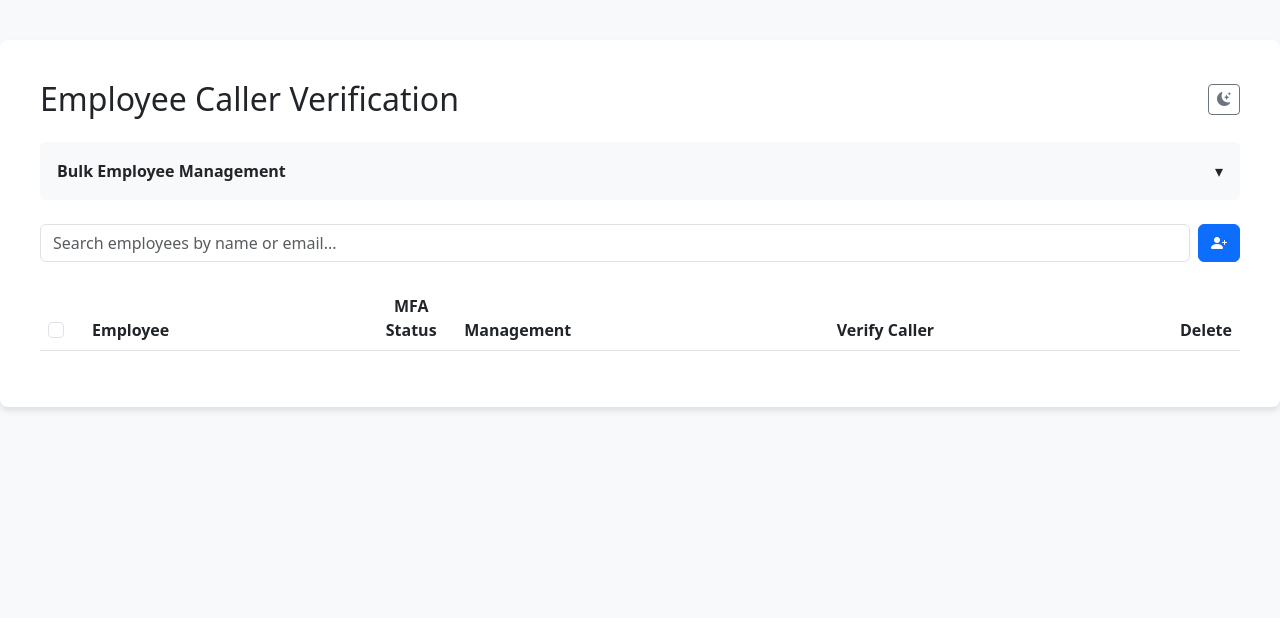
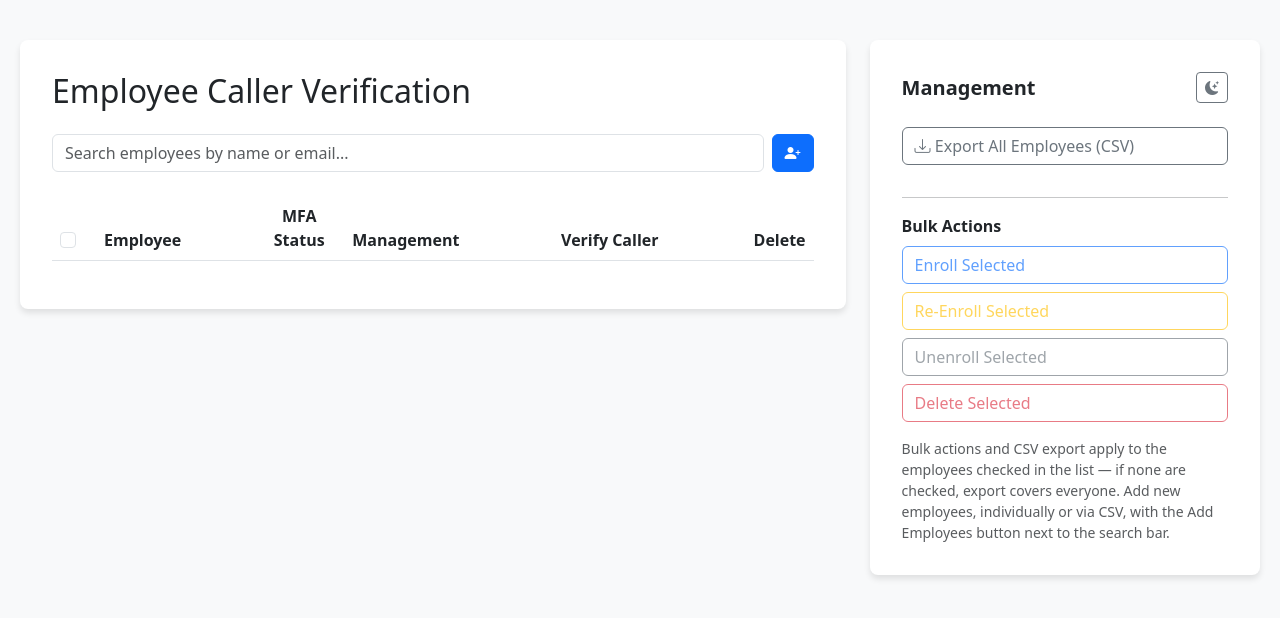
Before and after one commit to miles-howell/Vixxing, a Django app: template TOTP/verify/templates/verify/dashboard.html in a window 1280 px wide. Shown: the top 618 px of the page. Run offline with Django 5.2, Linux system fonts and the light colour scheme; the template is opened without the code that fills it, so the values that code supplies are empty.

Commit message:
Split dashboard into a sticky two-panel layout with a custom confirm dialog
- Fix row spacing: more cell padding, a min-width on the Management
  column so button labels never wrap, and collapse the empty status
  span so the Verify Caller column stops sitting lower than its
  neighbors.
- Restructure into a ~70:30 two-panel layout: a wide employee-list panel
  (title, search, add-employees, table) and a narrow "Management" panel
  (dark/light toggle, CSV export, bulk actions) that use position:sticky
  to stay in view while the employee list scrolls beneath it. The bulk
  actions section no longer needs its collapse/expand toggle now that it
  has a dedicated, always-visible panel; buttons stack vertically to fit
  the narrower column.
- Replace every native confirm() with a custom Bootstrap-modal-based
  confirmation dialog that's always centered in the viewport, so
  confirming a destructive action never requires scrolling or hunting
  for a browser-native popup. All DOM updates already happened via
  fetch() with in-place patching, so scroll position is naturally
  preserved across actions - verified this holds with the new layout.

```diff
--- a/TOTP/verify/templates/verify/dashboard.html
+++ b/TOTP/verify/templates/verify/dashboard.html
@@ -17,59 +17,56 @@
     <link href="https://cdn.jsdelivr.net/npm/bootstrap-icons@1.11.3/font/bootstrap-icons.css" rel="stylesheet">
     <style>
         body { background-color: var(--bs-tertiary-bg); color: var(--bs-body-color); transition: background-color 0.15s ease, color 0.15s ease; }
-        .dashboard-container { max-width: 1320px; margin: 40px auto; background: var(--bs-body-bg); padding: 40px; border-radius: 8px; box-shadow: 0 4px 6px rgba(0,0,0,0.1); }
+
+        .dashboard-layout {
+            display: flex;
+            align-items: flex-start;
+            gap: 24px;
+            max-width: 1400px;
+            margin: 40px auto;
+            padding: 0 20px;
+        }
+        .panel {
+            background: var(--bs-body-bg);
+            padding: 32px;
+            border-radius: 8px;
+            box-shadow: 0 4px 6px rgba(0,0,0,0.1);
+        }
+        .employee-panel { flex: 7 1 0; min-width: 0; }
+        .management-panel {
+            flex: 3 1 0;
+            min-width: 280px;
+            position: sticky;
+            top: 24px;
+        }
+        @media (max-width: 900px) {
+            .dashboard-layout { flex-direction: column; }
+            .management-panel { position: static; width: 100%; }
+        }
+
         .status-text { font-weight: bold; margin-left: 10px; }
-        .bulk-toggle .chevron { display: inline-block; transition: transform 0.2s ease; }
-        .bulk-toggle[aria-expanded="true"] .chevron { transform: rotate(180deg); }
-        #employeeTable td, #employeeTable th { vertical-align: middle; }
+        .status-text:empty { display: none; }
+
+        #employeeTable td, #employeeTable th { vertical-align: middle; padding: 0.9rem 1rem; }
         .select-col { width: 44px; }
         .delete-col { width: 60px; }
         .mfa-status-cell { width: 90px; }
         .mfa-status-cell i { font-size: 1.4rem; }
+        .management-cell { min-width: 230px; }
+        .management-cell .btn { white-space: nowrap; }
+
+        .mgmt-action-btn { text-align: left; }
     </style>
 </head>
 <body>
 
 {% csrf_token %}
 
-<div class="dashboard-container">
-    <div class="d-flex justify-content-between align-items-center mb-4">
-        <h2 class="mb-0">Employee Caller Verification</h2>
-        <button type="button" id="darkModeToggle" class="btn btn-outline-secondary btn-sm" onclick="toggleDarkMode()" title="Dark Mode" aria-label="Switch to dark mode">
-            <i class="bi bi-moon-stars-fill" id="darkModeIcon"></i>
-        </button>
-    </div>
+<div class="dashboard-layout">
+    <!-- Employee panel: title, search, add employees, employee list -->
+    <div class="panel employee-panel">
+        <h2 class="mb-4">Employee Caller Verification</h2>
 
-    <!-- Bulk CSV Export / Bulk Actions -->
-    <div class="card bg-body-tertiary mb-4 border-0">
-        <button type="button" class="btn w-100 text-start d-flex justify-content-between align-items-center bulk-toggle p-3" data-bs-toggle="collapse" data-bs-target="#bulkManagementBody" aria-expanded="false" aria-controls="bulkManagementBody">
-            <span class="fw-semibold">Bulk Employee Management</span>
-            <span class="chevron">&#9662;</span>
-        </button>
-        <div class="collapse" id="bulkManagementBody">
-            <div class="card-body pt-0">
-                <div class="d-flex flex-wrap align-items-center gap-2">
-                    <a href="{% url 'verify:export_employees' %}" id="exportEmployeesBtn" class="btn btn-outline-secondary" title="Export All Employees (CSV)" aria-label="Export All Employees (CSV)">
-                        <i class="bi bi-download"></i>
-                    </a>
-                    <div class="vr mx-1 d-none d-sm-block"></div>
-                    <span class="fw-semibold text-nowrap">Bulk Actions:</span>
-                    <button type="button" class="btn btn-outline-primary bulk-action-btn" onclick="bulkEnrollSelected()" disabled>Enroll Selected</button>
-                    <button type="button" class="btn btn-outline-warning bulk-action-btn" onclick="bulkReenrollSelected()" disabled>Re-Enroll Selected</button>
-                    <button type="button" class="btn btn-outline-secondary bulk-action-btn" onclick="bulkUnenrollSelected()" disabled>Unenroll Selected</button>
-                    <button type="button" class="btn btn-outline-danger bulk-action-btn" onclick="bulkDeleteSelected()" disabled>Delete Selected</button>
-                    <span id="selectedCount" class="text-muted small ms-2"></span>
-                </div>
-
-                <small class="text-muted d-block mt-3">
-                    Bulk actions and CSV export apply to the employees checked in the table below &mdash; if none are checked, export covers everyone.
-                    Add new employees, individually or via CSV, with the Add Employees button next to the search bar.
-                </small>
-            </div>
-        </div>
-    </div>
-
-    <!-- Real-time Search + Add Employees -->
         <div class="d-flex gap-2 mb-4">
             <input type="text" id="searchInput" class="form-control" placeholder="Search employees by name or email...">
             <button type="button" class="btn btn-primary text-nowrap" data-bs-toggle="modal" data-bs-target="#addEmployeeModal" title="Add Employees" aria-label="Add Employees">
@@ -139,6 +136,37 @@
         </div>
     </div>
 
+    <!-- Management panel: persistent tool panel, stays in view while the employee list scrolls -->
+    <div class="panel management-panel">
+        <div class="d-flex justify-content-between align-items-center mb-4">
+            <h5 class="mb-0 fw-semibold">Management</h5>
+            <button type="button" id="darkModeToggle" class="btn btn-outline-secondary btn-sm" onclick="toggleDarkMode()" title="Dark Mode" aria-label="Switch to dark mode">
+                <i class="bi bi-moon-stars-fill" id="darkModeIcon"></i>
+            </button>
+        </div>
+
+        <a href="{% url 'verify:export_employees' %}" id="exportEmployeesBtn" class="btn btn-outline-secondary w-100 mgmt-action-btn mb-3" title="Export All Employees (CSV)">
+            <i class="bi bi-download"></i> <span id="exportEmployeesLabel">Export All Employees (CSV)</span>
+        </a>
+
+        <hr>
+
+        <div class="fw-semibold mb-2">Bulk Actions</div>
+        <div class="d-grid gap-2">
+            <button type="button" class="btn btn-outline-primary mgmt-action-btn bulk-action-btn" onclick="bulkEnrollSelected()" disabled>Enroll Selected</button>
+            <button type="button" class="btn btn-outline-warning mgmt-action-btn bulk-action-btn" onclick="bulkReenrollSelected()" disabled>Re-Enroll Selected</button>
+            <button type="button" class="btn btn-outline-secondary mgmt-action-btn bulk-action-btn" onclick="bulkUnenrollSelected()" disabled>Unenroll Selected</button>
+            <button type="button" class="btn btn-outline-danger mgmt-action-btn bulk-action-btn" onclick="bulkDeleteSelected()" disabled>Delete Selected</button>
+        </div>
+        <div id="selectedCount" class="text-muted small mt-2"></div>
+
+        <small class="text-muted d-block mt-3">
+            Bulk actions and CSV export apply to the employees checked in the list &mdash; if none are checked, export covers everyone.
+            Add new employees, individually or via CSV, with the Add Employees button next to the search bar.
+        </small>
+    </div>
+</div>
+
 <!-- Add Employees Modal (individual + CSV import) -->
 <div class="modal fade" id="addEmployeeModal" tabindex="-1" aria-labelledby="addEmployeeModalLabel" aria-hidden="true">
     <div class="modal-dialog modal-dialog-centered modal-lg">
@@ -173,6 +201,25 @@
                     Import/export only covers names and email addresses &mdash; MFA secrets are never included.
                     Imported employees are added as "Not Enrolled"; enroll them individually or with Enroll Selected on the dashboard.
                 </small>
+            </div>
+        </div>
+    </div>
+</div>
+
+<!-- Custom centered confirmation modal (replaces native browser confirm() popups) -->
+<div class="modal fade" id="confirmModal" tabindex="-1" aria-labelledby="confirmModalTitle" aria-hidden="true">
+    <div class="modal-dialog modal-dialog-centered">
+        <div class="modal-content">
+            <div class="modal-header">
+                <h5 class="modal-title" id="confirmModalTitle">Please Confirm</h5>
+                <button type="button" class="btn-close" data-bs-dismiss="modal" aria-label="Close"></button>
+            </div>
+            <div class="modal-body">
+                <p id="confirmModalMessage" class="mb-0"></p>
+            </div>
+            <div class="modal-footer">
+                <button type="button" class="btn btn-outline-secondary" data-bs-dismiss="modal">Cancel</button>
+                <button type="button" id="confirmModalConfirmBtn" class="btn btn-primary">Confirm</button>
             </div>
         </div>
     </div>
@@ -234,6 +281,38 @@
     const bulkUnenrollUrl = "{% url 'verify:bulk_unenroll' %}";
     const bulkDeleteUrl = "{% url 'verify:bulk_delete' %}";
 
+    // ---- Custom confirm dialog (centered in the viewport, replaces native confirm()) ----
+    const confirmModalEl = document.getElementById('confirmModal');
+    const confirmModal = new bootstrap.Modal(confirmModalEl);
+    const confirmModalTitle = document.getElementById('confirmModalTitle');
+    const confirmModalMessage = document.getElementById('confirmModalMessage');
+    const confirmModalConfirmBtn = document.getElementById('confirmModalConfirmBtn');
+
+    function customConfirm({ title = 'Please Confirm', message, confirmText = 'Confirm', variant = 'primary' }) {
+        return new Promise((resolve) => {
+            confirmModalTitle.textContent = title;
+            confirmModalMessage.textContent = message;
+            confirmModalConfirmBtn.textContent = confirmText;
+            confirmModalConfirmBtn.className = `btn btn-${variant}`;
+
+            let settled = false;
+            const settle = (result) => {
+                if (settled) return;
+                settled = true;
+                confirmModalConfirmBtn.removeEventListener('click', onConfirm);
+                confirmModalEl.removeEventListener('hidden.bs.modal', onHidden);
+                resolve(result);
+            };
+            const onConfirm = () => { settle(true); confirmModal.hide(); };
+            // Fires on Cancel, the X button, backdrop click, and Escape - all "no".
+            const onHidden = () => settle(false);
+
+            confirmModalConfirmBtn.addEventListener('click', onConfirm);
+            confirmModalEl.addEventListener('hidden.bs.modal', onHidden);
+            confirmModal.show();
+        });
+    }
+
     // ---- Add Employees modal ----
     const addEmployeeModalEl = document.getElementById('addEmployeeModal');
     const addEmployeeModal = new bootstrap.Modal(addEmployeeModalEl);
@@ -282,7 +361,7 @@
             ? `${exportEmployeesBaseUrl}?ids=${Array.from(selectedEmployeeIds).join(',')}`
             : exportEmployeesBaseUrl;
         exportBtn.title = exportLabel;
-        exportBtn.setAttribute('aria-label', exportLabel);
+        document.getElementById('exportEmployeesLabel').textContent = exportLabel;
     }
 
     function toggleEmployeeSelection(userId, checkbox) {
@@ -428,12 +507,16 @@
     }
 
     // 2. Trigger Enrollment / Regenerate QR
-    function triggerEnrollment(userId, forceRegenerate = false) {
-        let confirmAction = true;
+    async function triggerEnrollment(userId, forceRegenerate = false) {
         if (forceRegenerate) {
-            confirmAction = confirm("This will overwrite their existing MFA setup. Are you sure?");
+            const confirmed = await customConfirm({
+                title: 'Regenerate MFA Setup',
+                message: 'This will overwrite their existing MFA setup. Are you sure?',
+                confirmText: 'Regenerate',
+                variant: 'warning',
+            });
+            if (!confirmed) return;
         }
-        if (!confirmAction) return;
 
         fetch(`${enrollUrlBase}${userId}/`, {
             method: 'POST',
@@ -457,8 +540,14 @@
     }
 
     // 3. Unenroll Employee (clears MFA, keeps the account)
-    function unenrollEmployee(userId) {
-        if (!confirm("Are you sure? Their current authenticator app will stop working.")) return;
+    async function unenrollEmployee(userId) {
+        const confirmed = await customConfirm({
+            title: 'Unenroll Employee',
+            message: 'Are you sure? Their current authenticator app will stop working.',
+            confirmText: 'Unenroll',
+            variant: 'danger',
+        });
+        if (!confirmed) return;
 
         fetch(`${unenrollUrlBase}${userId}/`, {
             method: 'POST',
@@ -473,8 +562,14 @@
     }
 
     // 3b. Delete Employee (permanently removes the account, enrolled or not)
-    function deleteEmployee(userId) {
-        if (!confirm("Permanently delete this employee? This cannot be undone.")) return;
+    async function deleteEmployee(userId) {
+        const confirmed = await customConfirm({
+            title: 'Delete Employee',
+            message: 'Permanently delete this employee? This cannot be undone.',
+            confirmText: 'Delete',
+            variant: 'danger',
+        });
+        if (!confirmed) return;
 
         fetch(`${deleteUrlBase}${userId}/`, {
             method: 'POST',
@@ -568,10 +663,16 @@
         }).then(response => response.json());
     }
 
-    function bulkEnrollSelected() {
+    async function bulkEnrollSelected() {
         const ids = Array.from(selectedEmployeeIds);
         if (!ids.length) return;
-        if (!confirm(`Send enrollment emails to ${ids.length} selected employee(s)?`)) return;
+        const confirmed = await customConfirm({
+            title: 'Enroll Selected Employees',
+            message: `Send enrollment emails to ${ids.length} selected employee(s)?`,
+            confirmText: 'Send Emails',
+            variant: 'primary',
+        });
+        if (!confirmed) return;
 
         postJson(bulkEnrollUrl, { user_ids: ids })
             .then(data => {
@@ -585,10 +686,16 @@
             .catch(() => alert('Bulk enroll failed.'));
     }
 
-    function bulkReenrollSelected() {
+    async function bulkReenrollSelected() {
         const ids = Array.from(selectedEmployeeIds);
         if (!ids.length) return;
-        if (!confirm(`This will overwrite existing MFA setups for ${ids.length} selected employee(s). Continue?`)) return;
+        const confirmed = await customConfirm({
+            title: 'Re-Enroll Selected Employees',
+            message: `This will overwrite existing MFA setups for ${ids.length} selected employee(s). Continue?`,
+            confirmText: 'Regenerate',
+            variant: 'warning',
+        });
+        if (!confirmed) return;
 
         postJson(bulkReenrollUrl, { user_ids: ids })
             .then(data => {
@@ -601,10 +708,16 @@
             .catch(() => alert('Bulk re-enroll failed.'));
     }
 
-    function bulkUnenrollSelected() {
+    async function bulkUnenrollSelected() {
         const ids = Array.from(selectedEmployeeIds);
         if (!ids.length) return;
-        if (!confirm(`Unenroll ${ids.length} selected employee(s)? Their authenticator apps will stop working.`)) return;
+        const confirmed = await customConfirm({
+            title: 'Unenroll Selected Employees',
+            message: `Unenroll ${ids.length} selected employee(s)? Their authenticator apps will stop working.`,
+            confirmText: 'Unenroll',
+            variant: 'danger',
+        });
+        if (!confirmed) return;
 
         postJson(bulkUnenrollUrl, { user_ids: ids })
             .then(data => {
@@ -617,10 +730,16 @@
             .catch(() => alert('Bulk unenroll failed.'));
     }
 
-    function bulkDeleteSelected() {
+    async function bulkDeleteSelected() {
         const ids = Array.from(selectedEmployeeIds);
         if (!ids.length) return;
-        if (!confirm(`Permanently delete ${ids.length} selected employee(s)? This cannot be undone.`)) return;
+        const confirmed = await customConfirm({
+            title: 'Delete Selected Employees',
+            message: `Permanently delete ${ids.length} selected employee(s)? This cannot be undone.`,
+            confirmText: 'Delete',
+            variant: 'danger',
+        });
+        if (!confirmed) return;
 
         postJson(bulkDeleteUrl, { user_ids: ids })
             .then(data => {
```
Lines whose indentation alone changed are shown as unchanged.
